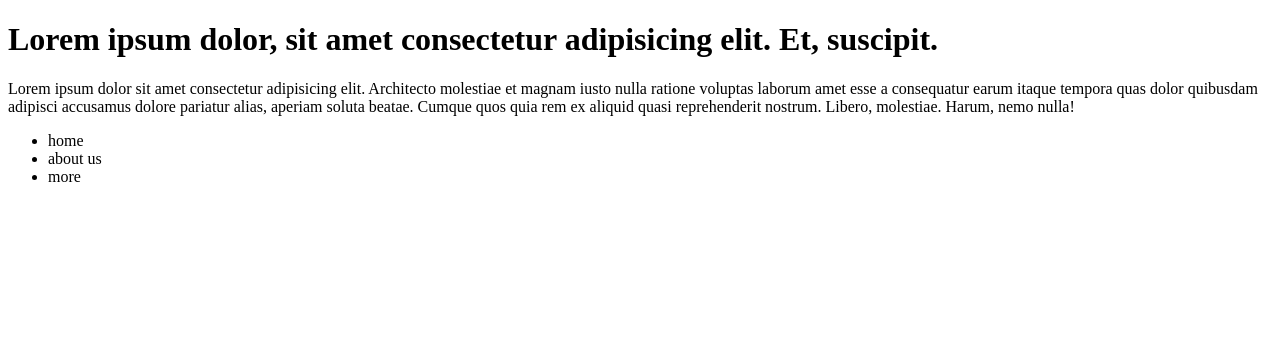
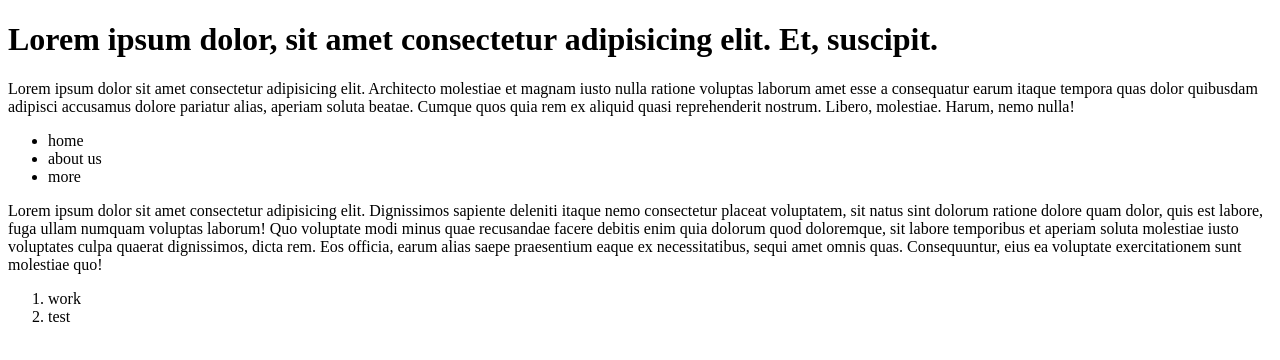
Before and after one commit to MD-Raiyaan/testing, a plain HTML site: page index.html in a window 1280 px wide. Drawn offline with Linux system fonts and the light colour scheme.

Commit message:
changes in readme

```diff
--- a/index.html
+++ b/index.html
@@ -13,5 +13,10 @@
         <li>about us</li>
         <li>more</li>
     </ul>
+    <p>Lorem ipsum dolor sit amet consectetur adipisicing elit. Dignissimos sapiente deleniti itaque nemo consectetur placeat voluptatem, sit natus sint dolorum ratione dolore quam dolor, quis est labore, fuga ullam numquam voluptas laborum! Quo voluptate modi minus quae recusandae facere debitis enim quia dolorum quod doloremque, sit labore temporibus et aperiam soluta molestiae iusto voluptates culpa quaerat dignissimos, dicta rem. Eos officia, earum alias saepe praesentium eaque ex necessitatibus, sequi amet omnis quas. Consequuntur, eius ea voluptate exercitationem sunt molestiae quo!</p>
+    <ol>
+        <li>work</li>
+        <li>test</li>
+    </ol>
 </body>
 </html>
```
Also changed, not shown: 1 other file.
